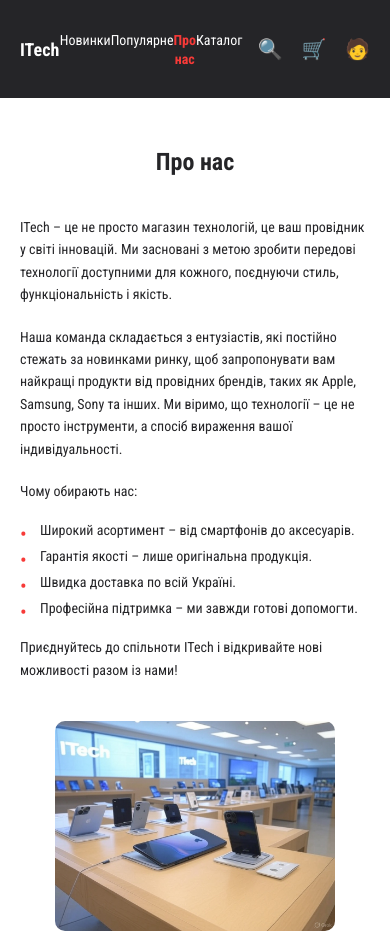
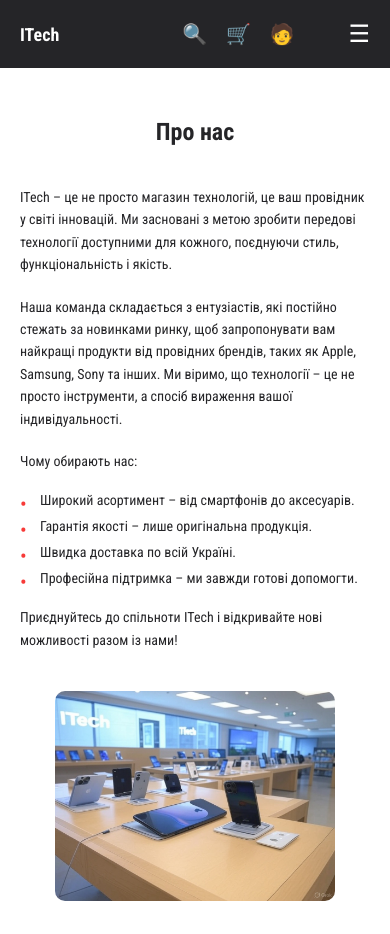
Before and after one commit to Rasti1/WEB, a plain HTML site: page about.html in a window 390 px wide. Shown: the top 934 px of the page. Drawn offline with Linux system fonts and the light colour scheme.

Commit message:
Burger all

```diff
--- a/about.html
+++ b/about.html
@@ -37,6 +37,11 @@
                 <a href="cart.html"><span>🛒</span></a>
                 <a href="profile.html"><span>🧑</span></a>
             </div>
+
+            <div class="hamburger">
+                    <span>☰</span>
+            </div>
+
         </div>
     </header>
 
```
Also changed, not shown: cart.html (+5 -0 lines), catalog.html (+5 -0 lines), new-arrivals.html (+5 -0 lines), popular.html (+5 -0 lines), profile.html (+5 -0 lines).
